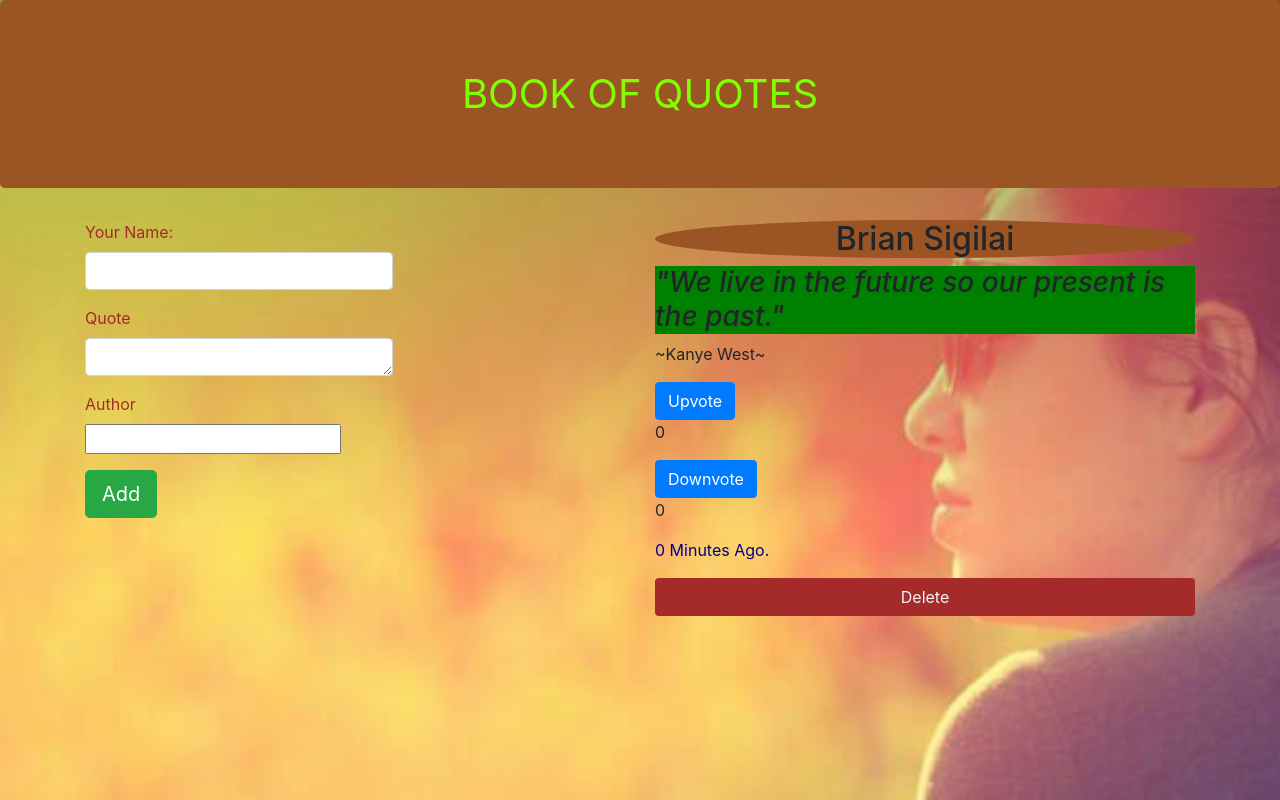
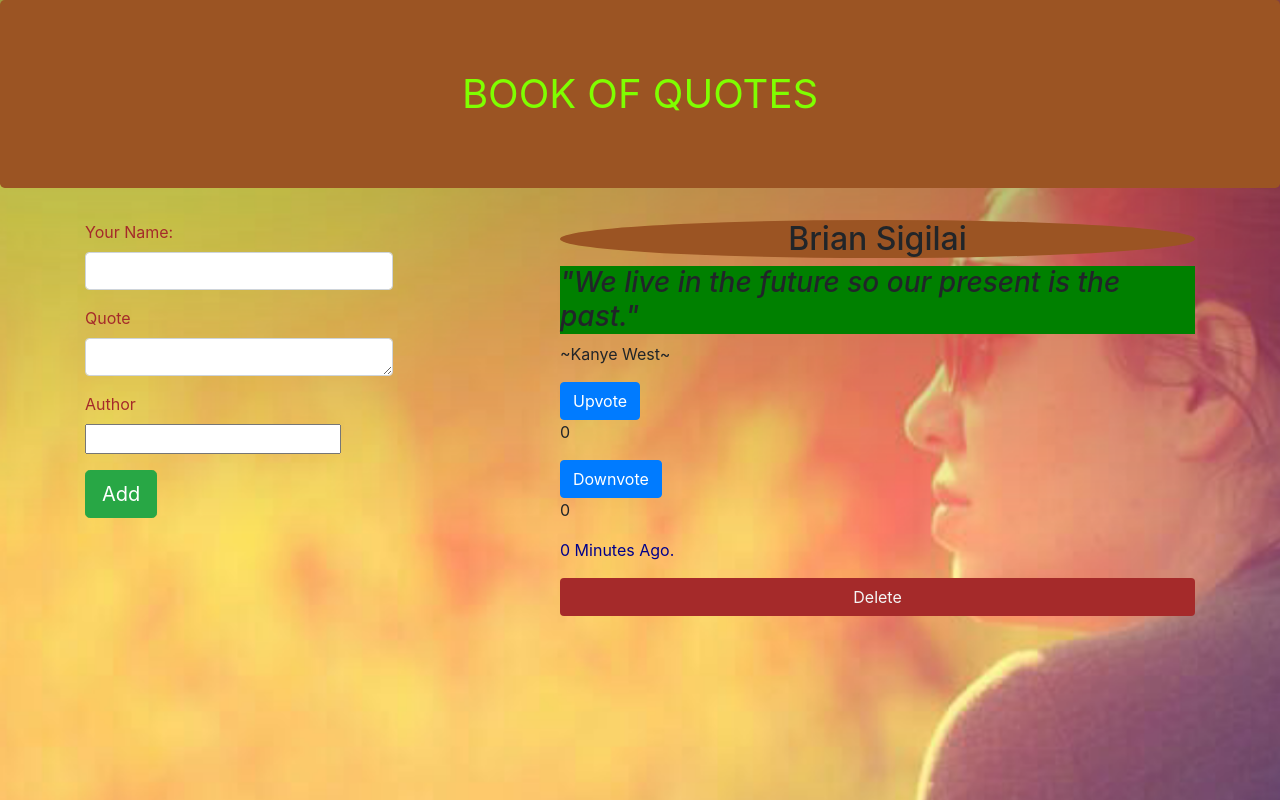
Before and after one commit to Sigilai5/Quote-Book, an Angular app: page / in a window 1280 px wide. Built offline with nearby package versions, Linux system fonts and the light colour scheme.

Commit message:
adjusted column

```diff
--- a/src/app/Qoute/quote.component.html
+++ b/src/app/Qoute/quote.component.html
@@ -2,10 +2,10 @@
     <div class="jumbotron" id="title">BOOK OF QUOTES</div>
     <div class="container">
         <div class="row">
-<div class="col-md-6">
+<div class="col-md-5">
     <app-quote-form (addQuote)="addNewQuote($event)"></app-quote-form>
 </div>
-            <div class="col-md-6">
+            <div class="col-md-7">
 <app-quote-display [quotes]="quotes"></app-quote-display>
         </div>
         </div>
--- a/src/app/quote-display/quote-display.component.html
+++ b/src/app/quote-display/quote-display.component.html
@@ -1,6 +1,6 @@
 <div *ngFor="let quote of quotes;let i='index'">
     <h2>{{quote.name}}</h2>
-    <h3 appHighlight  ><i>"{{quote.description}}"</i></h3>
+    <h3 appHighlight><i>"{{quote.description}}"</i></h3>
 
     <p>~{{quote.author}}~</p>
     <button class="btn btn-primary" (click)="upVote(i)" id="but">Upvote</button>
@@ -9,8 +9,4 @@
     <p>{{quote.downvotes}}</p>
     <p class="time">{{quote.displayTime|displayTime}} Minutes Ago.</p>
     <button (click) = 'quoteDelete(i)' class="btn btn-block" id="del" style="color: whitesmoke">Delete </button>
-
 </div>
-
-
-<!--<p *ngIf='goals.length > 5'>You have too many goals</p>-->
```
